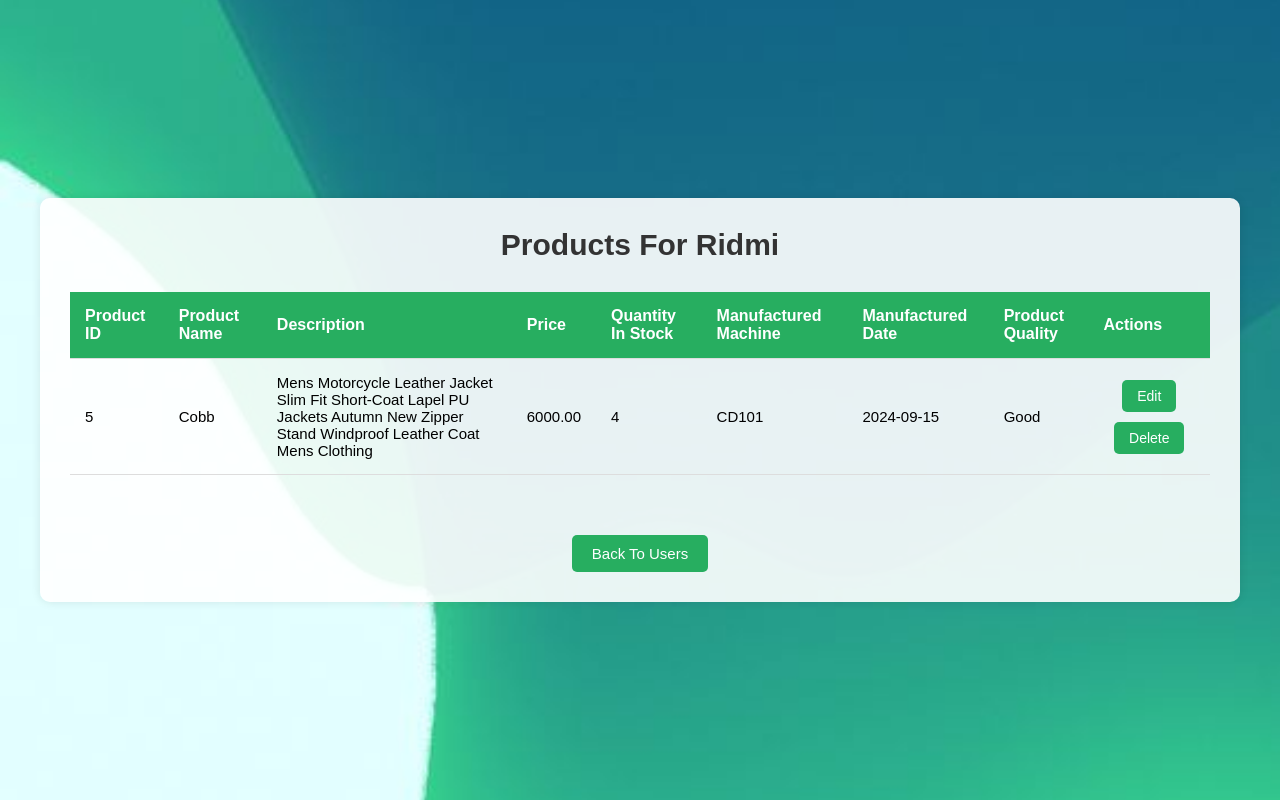
After one commit to ridmi832/ProdSync, a PHP site: page /user_products.php?user_id=1 in a window 1280 px wide. The commit adds this page. Run offline with PHP 8.4, Linux system fonts and the light colour scheme; a user stored in the database is signed in; data comes from the database, SQL or seed files in the repository.

Commit message:
added new pages

```diff
--- a/admin_dashboard.php
+++ b/admin_dashboard.php
@@ -29,10 +29,7 @@ if (!isset($_SESSION['admin_id'])) {
       <img src="prodsync-high-resolution-logo-transparent.png" alt="ProdSync Logo">
       </div>
       <ul>
-        <li><a  href="home.php">Home</a></li>
-        <li><a href="aboutUs.php">About</a></li>
-        <li><a href="contact.php">Contact</a></li>
-        <li><a href="help.php">Help</a></li>
+
         <li><a href="admin.php?logout=true">Logout</a></li>
       </ul>
     </nav>
--- /dev/null
+++ b/adminproduct_management.css
@@ -0,0 +1,187 @@
+:root {
+  --green: #27ae60;
+  --black: #444;
+  --light-color: #777;
+  --bg-color: #e6e6e6;
+  --border: 0.1rem solid rgba(0, 0, 0, 0.2);
+
+  --box-shadow-inset: 0.4rem 0.4rem 1rem #ccc inset,
+    -0.4rem -0.4rem 1rem #fff inset;
+}
+
+* {
+  margin: 0;
+  padding: 0;
+  box-sizing: border-box;
+  outline: none;
+  border: none;
+  text-decoration: none;
+  text-transform: capitalize;
+  transition: 0.2s linear;
+}
+
+html {
+  font-size: 62.5%;
+  overflow-x: hidden;
+  scroll-behavior: smooth;
+}
+
+body {
+  font-family: "Poppins", sans-serif;
+  background-image: url("PicNew4.jpg");
+  background-size: cover;
+  background-position: center;
+  background-repeat: no-repeat;
+  background-attachment: fixed;
+  min-height: 100vh;
+  display: flex;
+  justify-content: center;
+  align-items: center;
+  padding: 20px;
+}
+
+.container {
+  width: 100%;
+  max-width: 1200px;
+  background-color: rgba(255, 255, 255, 0.9);
+  padding: 30px;
+  border-radius: 10px;
+  box-shadow: 0 0 10px rgba(0, 0, 0, 0.1);
+}
+
+h2 {
+  text-align: center;
+  font-size: 3rem;
+  color: #333;
+  margin-bottom: 30px;
+}
+
+.btn {
+  display: inline-block;
+  padding: 10px 20px;
+  background-color: #27ae60;
+  color: white;
+  text-decoration: none;
+  border-radius: 5px;
+  transition: background-color 0.3s;
+  font-size: 1.5rem;
+}
+
+.btn:hover {
+  background-color: #229954;
+}
+
+.back-btn {
+  display: block;
+  width: fit-content;
+  margin: 30px auto 0;
+}
+
+/* Styles for user_products.php */
+.table-container {
+  overflow-x: auto;
+  max-height: 70vh; /* Set a maximum height */
+  overflow-y: auto; /* Allow vertical scrolling if needed */
+}
+
+table {
+  width: 100%;
+  border-collapse: collapse;
+  margin-bottom: 30px;
+}
+
+table th,
+table td {
+  padding: 15px;
+  text-align: left;
+  border-bottom: 1px solid #ddd;
+  font-size: 1.5rem; /* Slightly increased font size */
+}
+
+table th {
+  background-color: #27ae60;
+  color: white;
+  font-size: 1.6rem; /* Slightly larger than td font size */
+}
+
+table tr:hover {
+  background-color: rgba(39, 174, 96, 0.1); /* Light green hover effect */
+}
+
+/* Center-align the "Actions" buttons */
+table td:last-child {
+  text-align: center;
+}
+
+/* Adjust button spacing in the table */
+table .btn {
+  margin: 0.5rem;
+  padding: 0.8rem 1.5rem;
+  font-size: 1.4rem;
+}
+
+/* Styles for edit_product.php */
+form {
+  max-width: 70rem;
+  margin: 0 auto;
+  padding: 2rem;
+  border-radius: 0.5rem;
+  box-shadow: var(--box-shadow);
+  background-color: rgba(255, 255, 255, 0.8);
+}
+
+form label {
+  font-size: 1.7rem;
+  color: var(--black);
+  display: block;
+  margin-top: 1rem;
+}
+
+form input,
+form textarea {
+  width: 100%;
+  padding: 1.2rem 1.4rem;
+  font-size: 1.6rem;
+  color: var(--black);
+  margin: 0.7rem 0;
+  background: none;
+  border-radius: 0.5rem;
+  box-shadow: var(--box-shadow-inset);
+}
+
+form textarea {
+  height: 15rem;
+  resize: none;
+}
+
+/* Responsive styles */
+@media (max-width: 991px) {
+  html {
+    font-size: 55%;
+  }
+  .container {
+    padding: 2rem;
+    width: 100%;
+  }
+}
+
+@media (max-width: 768x) {
+  body {
+    padding: 10px;
+  }
+
+  .container {
+    padding: 20px;
+  }
+
+  table th,
+  table td {
+    padding: 12px;
+    font-size: 1.3rem;
+  }
+
+  .btn {
+    padding: 8px 16px;
+    font-size: 1.3rem;
+  }
+}
--- /dev/null
+++ b/user_products.php
@@ -0,0 +1,87 @@
+<?php
+session_start();
+include('db_connect.php');
+
+// Check if admin is logged in
+if (!isset($_SESSION['admin_id'])) {
+    header('Location: login.php');
+    exit();
+}
+
+// Check if user_id is provided
+if (!isset($_GET['user_id'])) {
+    header('Location: view_users.php');
+    exit();
+}
+
+$user_id = $_GET['user_id'];
+
+// Fetch user details
+$user_query = mysqli_query($conn, "SELECT username FROM users WHERE user_id = $user_id");
+$user = mysqli_fetch_assoc($user_query);
+
+// Fetch user's products
+$products_query = mysqli_query($conn, "SELECT * FROM products WHERE user_id = $user_id");
+
+// Handle product deletion
+if (isset($_GET['delete_product'])) {
+    $product_id = $_GET['delete_product'];
+    mysqli_query($conn, "DELETE FROM products WHERE product_id = $product_id AND user_id = $user_id");
+    header("Location: user_products.php?user_id=$user_id");
+    exit();
+}
+
+?>
+
+<!DOCTYPE html>
+<html lang="en">
+<head>
+    <meta charset="UTF-8">
+    <meta name="viewport" content="width=device-width, initial-scale=1.0">
+    <title>User Products</title>
+    <link href="adminproduct_management.css" rel="stylesheet">
+</head>
+<body>
+    <div class="container">
+        <h2>Products for <?php echo htmlspecialchars($user['username']); ?></h2>
+
+        <div class="table-container">
+            <table>
+                <thead>
+                    <tr>
+                        <th>Product ID</th>
+                        <th>Product Name</th>
+                        <th>Description</th>
+                        <th>Price</th>
+                        <th>Quantity in Stock</th>
+                        <th>Manufactured Machine</th>
+                        <th>Manufactured Date</th>
+                        <th>Product Quality</th>
+                        <th>Actions</th>
+                    </tr>
+                </thead>
+                <tbody>
+                    <?php while ($product = mysqli_fetch_assoc($products_query)) : ?>
+                        <tr>
+                            <td><?php echo $product['product_id']; ?></td>
+                            <td><?php echo htmlspecialchars($product['product_name']); ?></td>
+                            <td><?php echo htmlspecialchars($product['description']); ?></td>
+                            <td><?php echo $product['price']; ?></td>
+                            <td><?php echo $product['quantity_in_stock']; ?></td>
+                            <td><?php echo htmlspecialchars($product['manufactured_machine']); ?></td>
+                            <td><?php echo $product['manufactured_date']; ?></td>
+                            <td><?php echo htmlspecialchars($product['product_quality']); ?></td>
+                            <td>
+                                <a href="edit_product.php?product_id=<?php echo $product['product_id']; ?>" class="btn">Edit</a>
+                                <a href="user_products.php?user_id=<?php echo $user_id; ?>&delete_product=<?php echo $product['product_id']; ?>" class="btn" onclick="return confirm('Are you sure you want to delete this product?')">Delete</a>
+                            </td>
+                        </tr>
+                    <?php endwhile; ?>
+                </tbody>
+            </table>
+        </div>
+
+        <a href="view_users.php" class="btn back-btn">Back to Users</a>
+    </div>
+</body>
+</html>
--- a/view_users.php
+++ b/view_users.php
@@ -56,7 +56,7 @@ if(isset($_GET['delete'])){
         while($row = mysqli_fetch_assoc($select)){
           echo '<tr>';
           echo '<td>' . $row['user_id'] . '</td>';
-          echo '<td>' . $row['username'] . '</td>';
+          echo '<td><a href="user_products.php?user_id=' . $row['user_id'] . '">' . $row['username'] . '</a></td>';
           echo '<td>' . $row['full_name'] . '</td>';
           echo '<td>' . $row['email'] . '</td>';
           echo '<td>
```
Also changed, not shown: edit_product.php (added, +86 -0 lines).
